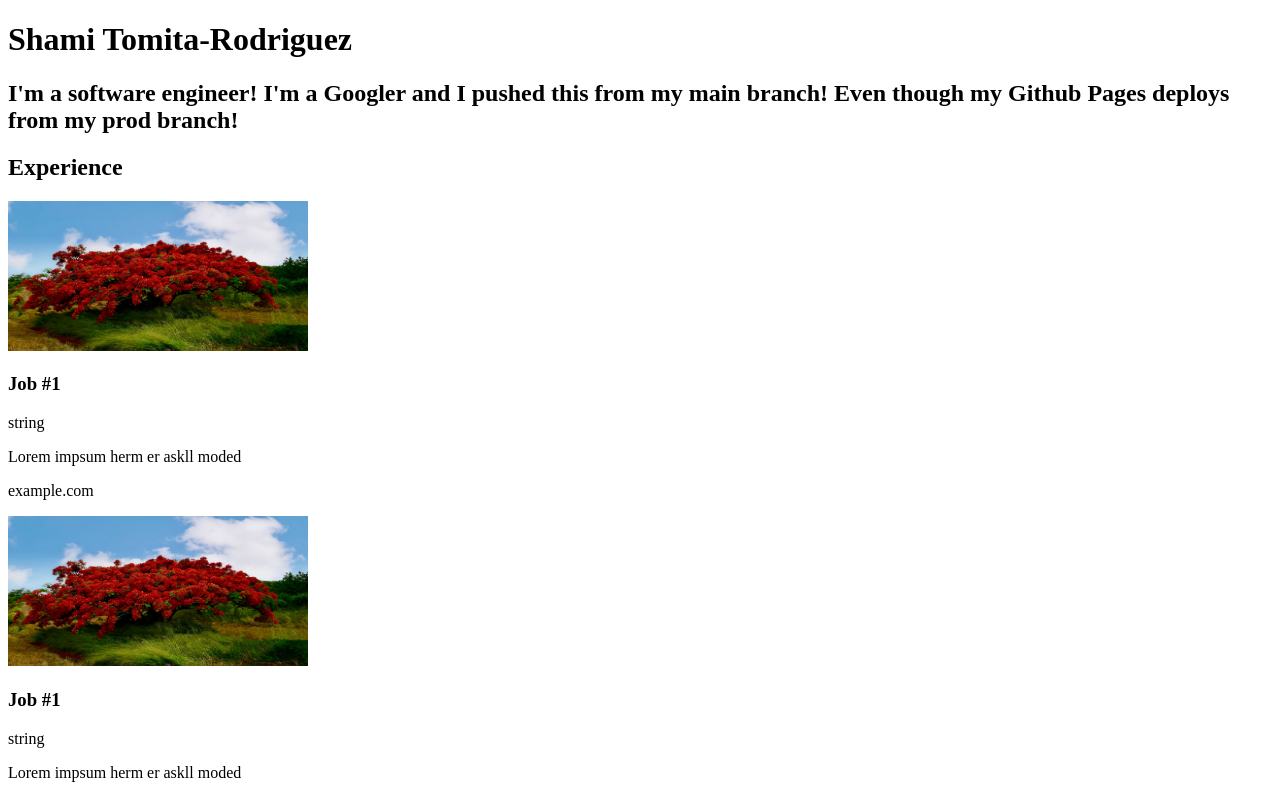
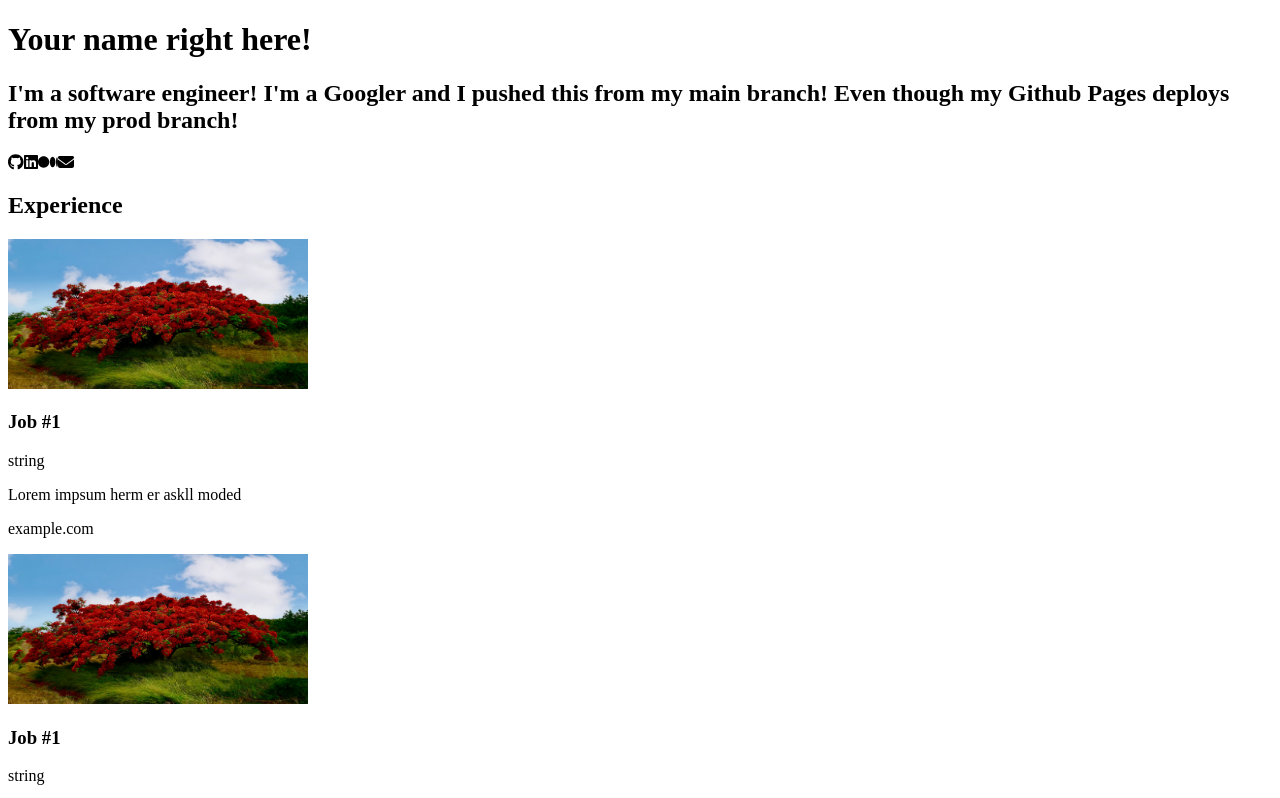
Before and after one commit to shamiguel/personal-portfolio, an Angular app: page / in a window 1280 px wide. Shown: the top 798 px of the page. Built offline with nearby package versions, Linux system fonts and the light colour scheme.

Commit message:
add icons

```diff
--- a/package.json
+++ b/package.json
@@ -5,7 +5,7 @@
     "ng": "ng",
     "start": "ng serve",
     "build": "ng build",
-    "build:prod":"ng build --configuration=production --base-href=/personal-portfolio/",
+    "build:prod": "ng build --configuration=production --base-href=/personal-portfolio/",
     "watch": "ng build --watch --configuration development",
     "test": "ng test"
   },
@@ -19,6 +19,9 @@
     "@angular/platform-browser": "^17.0.0",
     "@angular/platform-browser-dynamic": "^17.0.0",
     "@angular/router": "^17.0.0",
+    "@fortawesome/angular-fontawesome": "^0.14.1",
+    "@fortawesome/free-brands-svg-icons": "^6.6.0",
+    "@fortawesome/free-solid-svg-icons": "^6.6.0",
     "rxjs": "~7.8.0",
     "tslib": "^2.3.0",
     "zone.js": "~0.14.2"
--- a/src/app/main/main.component.html
+++ b/src/app/main/main.component.html
@@ -1,2 +1,8 @@
 <h1>{{this.portfolioTitle}}</h1>
 <h2>{{this.blurb}}</h2>
+<p>
+    <fa-icon [icon]="faGithub"></fa-icon>
+    <fa-icon [icon]="faLinkedIn"></fa-icon>
+    <fa-icon [icon]="faMedium"></fa-icon>
+    <fa-icon [icon]="faEnvelope"></fa-icon>
+</p>
--- a/src/app/main/main.component.ts
+++ b/src/app/main/main.component.ts
@@ -2,14 +2,24 @@ import { Component } from '@angular/core';
 import { PortfolioService } from '../services/portfolio.service';
 import { Section, Content } from '../../customize/interfaces';
 import { CommonModule } from '@angular/common';
+import { FontAwesomeModule, FaIconLibrary } from '@fortawesome/angular-fontawesome';
+import { faEnvelope } from '@fortawesome/free-solid-svg-icons';
+import { faGithub, faLinkedin, faMedium } from '@fortawesome/free-brands-svg-icons';
+
+
 @Component({
   selector: 'app-main',
   standalone: true,
-  imports: [CommonModule],
+  imports: [CommonModule, FontAwesomeModule],
   templateUrl: './main.component.html',
   styleUrl: './main.component.scss'
 })
 export class MainComponent {
+
+  faEnvelope = faEnvelope;
+  faGithub = faGithub;
+  faLinkedIn = faLinkedin;
+  faMedium = faMedium;
 
   portfolioTitle: string = "";
   blurb: string = "";
--- a/src/customize/portfolio.ts
+++ b/src/customize/portfolio.ts
@@ -1,8 +1,15 @@
 import { Section, Content } from "./interfaces";
 
 export const intro = {
-     portfolioName: "Shami Tomita-Rodriguez",
+     portfolioName: "Your name right here!",
      blurb: "I'm a software engineer! I'm a Googler and I pushed this from my main branch! Even though my Github Pages deploys from my prod branch!"
+}
+
+export const socialMediaLinks = {
+    github: "",
+    linkedin: "",
+    gmail: "",
+    medium: ""
 }
 
 /** Project Section
```
Also changed, not shown: 1 other file (tests, documents, lock files or other folders).
